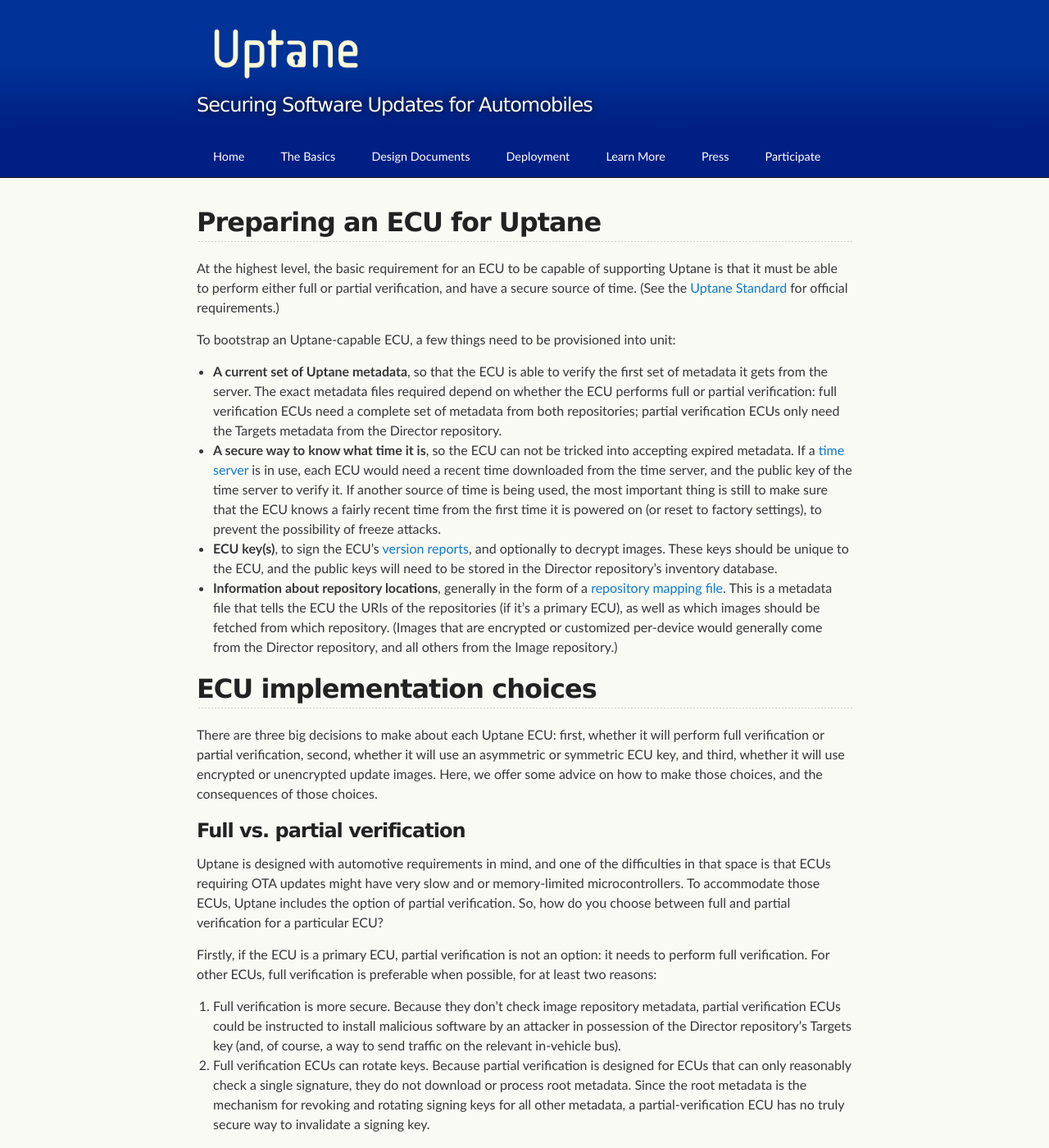
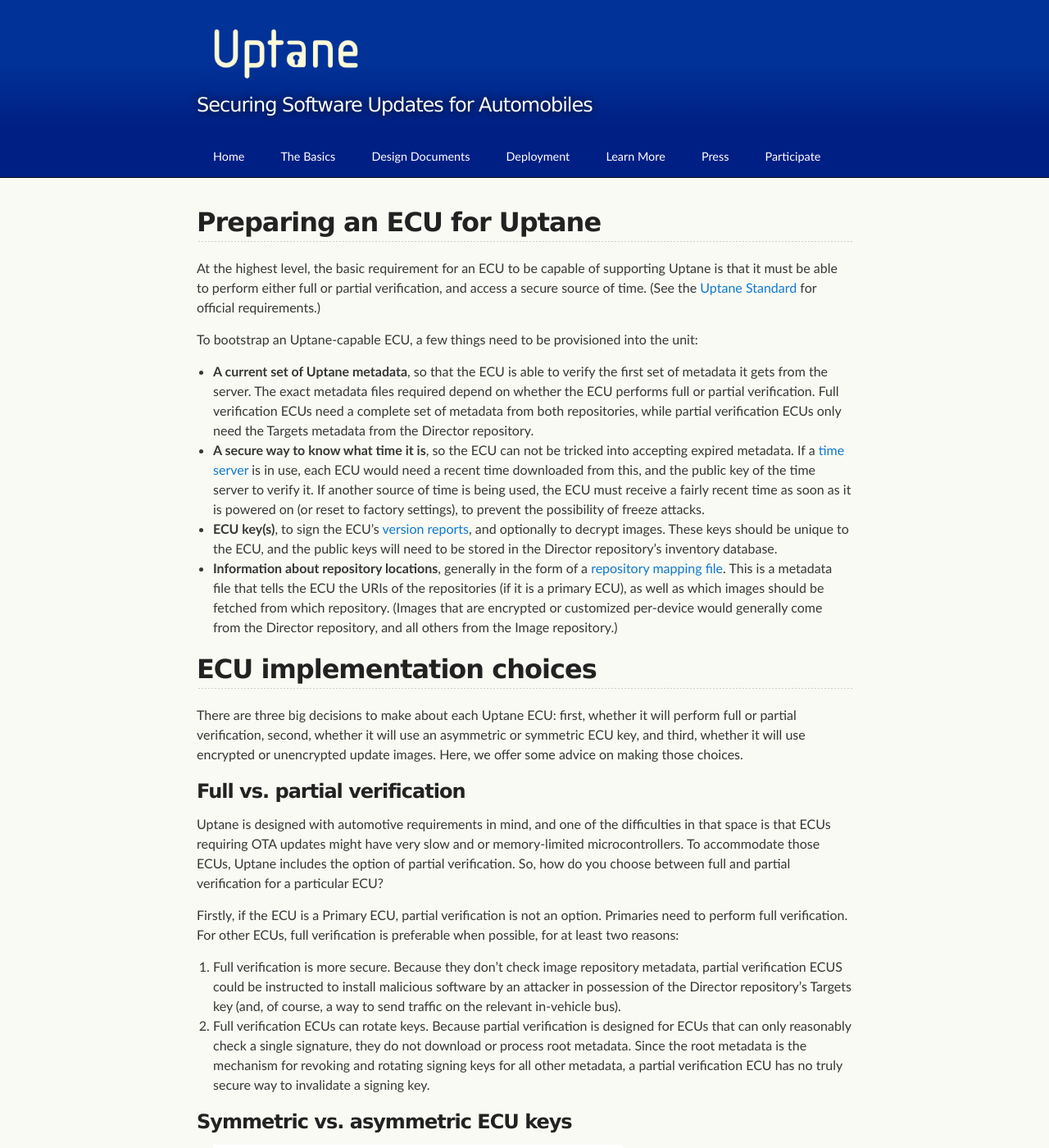
Before and after one commit to uptane/deployment-considerations, a Jekyll site: the page built from ecus.md, in a window 1280 px wide and 1400 px high. Shown: the whole window at 82% size. Built offline with Jekyll 4.4.1, drawn with Linux system fonts in a browser that asks for light colours; our own code applies the rules of GitHub Pages for plain Markdown files; some of the changed text lies outside the part shown.

Commit message:
fixed links
I fixed two broken links and did an editing pass for clarity/tone.

```diff
--- a/ecus.md
+++ b/ecus.md
@@ -5,27 +5,27 @@ css_id: ecus
 
 ## Preparing an ECU for Uptane
 
-At the highest level, the basic requirement for an ECU to be capable of supporting Uptane is that it must be able to perform either full or partial verification, and have a secure source of time. (See the [Uptane Standard](https://uptane.github.io/uptane-standard/uptane-standard.html#build-time-prerequisite-requirements-for-ecus) for official requirements.)
+At the highest level, the basic requirement for an ECU to be capable of supporting Uptane is that it must be able to perform either full or partial verification, and access a secure source of time. (See the [Uptane Standard](https://uptane.github.io/uptane-standard/uptane-standard.html#build-time-prerequisite-requirements-for-ecus) for official requirements.)
 
-To bootstrap an Uptane-capable ECU, a few things need to be provisioned into unit:
+To bootstrap an Uptane-capable ECU, a few things need to be provisioned into the unit:
 
-* **A current set of Uptane metadata**, so that the ECU is able to verify the first set of metadata it gets from the server. The exact metadata files required depend on whether the ECU performs full or partial verification: full verification ECUs need a complete set of metadata from both repositories; partial verification ECUs only need the Targets metadata from the Director repository.
-* **A secure way to know what time it is**, so the ECU can not be tricked into accepting expired metadata. If a [time server](/uptane-standard/uptane-standard.html#time_server) is in use, each ECU would need a recent time downloaded from the time server, and the public key of the time server to verify it. If another source of time is being used, the most important thing is still to make sure that the ECU knows a fairly recent time from the first time it is powered on (or reset to factory settings), to prevent the possibility of freeze attacks.
-* **ECU key(s)**, to sign the ECU's [version reports](/uptane-standard/uptane-standard.html#version_report), and optionally to decrypt images. These keys should be unique to the ECU, and the public keys will need to be stored in the Director repository's inventory database.
-* **Information about repository locations**, generally in the form of a [repository mapping file](/uptane-standard/uptane-standard.html#repo_mapping_meta). This is a metadata file that tells the ECU the URIs of the repositories (if it's a primary ECU), as well as which images should be fetched from which repository. (Images that are encrypted or customized per-device would generally come from the Director repository, and all others from the Image repository.)
+* **A current set of Uptane metadata**, so that the ECU is able to verify the first set of metadata it gets from the server. The exact metadata files required depend on whether the ECU performs full or partial verification. Full verification ECUs need a complete set of metadata from both repositories, while partial verification ECUs only need the Targets metadata from the Director repository.
+* **A secure way to know what time it is**, so the ECU can not be tricked into accepting expired metadata. If a [time server](https://github.com/uptane/deployment-considerations/blob/master/repositories.md#time-server) is in use, each ECU would need a recent time downloaded from this, and the public key of the time server to verify it. If another source of time is being used, the ECU must receive a fairly recent time as soon as it is powered on (or reset to factory settings), to prevent the possibility of freeze attacks.
+* **ECU key(s)**, to sign the ECU's [version reports](https://uptane.github.io/papers/ieee-isto-6100.1.0.0.uptane-standard.html#rfc.section.5.4.1), and optionally to decrypt images. These keys should be unique to the ECU, and the public keys will need to be stored in the Director repository's inventory database.
+* **Information about repository locations**, generally in the form of a [repository mapping file](https://uptane.github.io/papers/ieee-isto-6100.1.0.0.uptane-standard.html#repo_mapping_meta). This is a metadata file that tells the ECU the URIs of the repositories (if it is a primary ECU), as well as which images should be fetched from which repository. (Images that are encrypted or customized per-device would generally come from the Director repository, and all others from the Image repository.)
 
 ## ECU implementation choices
 
-There are three big decisions to make about each Uptane ECU: first, whether it will perform full verification or partial verification, second, whether it will use an asymmetric or symmetric ECU key, and third, whether it will use encrypted or unencrypted update images. Here, we offer some advice on how to make those choices, and the consequences of those choices.
+There are three big decisions to make about each Uptane ECU: first, whether it will perform full or partial verification, second, whether it will use an asymmetric or symmetric ECU key, and third, whether it will use encrypted or unencrypted update images. Here, we offer some advice on making those choices.
 
 ### Full vs. partial verification
 
 Uptane is designed with automotive requirements in mind, and one of the difficulties in that space is that ECUs requiring OTA updates might have very slow and or memory-limited microcontrollers. To accommodate those ECUs, Uptane includes the option of partial verification. So, how do you choose between full and partial verification for a particular ECU?
 
-Firstly, if the ECU is a primary ECU, partial verification is not an option: it needs to perform full verification. For other ECUs, full verification is preferable when possible, for at least two reasons:
+Firstly, if the ECU is a Primary ECU, partial verification is not an option. Primaries need to perform full verification. For other ECUs, full verification is preferable when possible, for at least two reasons:
 
-1. Full verification is more secure. Because they don't check image repository metadata, partial verification ECUs could be instructed to install malicious software by an attacker in possession of the Director repository's Targets key (and, of course, a way to send traffic on the relevant in-vehicle bus).
-2. Full verification ECUs can rotate keys. Because partial verification is designed for ECUs that can only reasonably check a single signature, they do not download or process root metadata. Since the root metadata is the mechanism for revoking and rotating signing keys for all other metadata, a partial-verification ECU has no truly secure way to invalidate a signing key.
+1. Full verification is more secure. Because they don't check image repository metadata, partial verification ECUS could be instructed to install malicious software by an attacker in possession of the Director repository's Targets key (and, of course, a way to send traffic on the relevant in-vehicle bus).
+2. Full verification ECUs can rotate keys. Because partial verification is designed for ECUs that can only reasonably check a single signature, they do not download or process root metadata. Since the root metadata is the mechanism for revoking and rotating signing keys for all other metadata, a partial verification ECU has no truly secure way to invalidate a signing key.
 
 ### Symmetric vs. asymmetric ECU keys
 
@@ -33,7 +33,7 @@ Firstly, if the ECU is a primary ECU, partial verification is not an option: it
 
 **Figure 1.** *An arrangement that an OEM SHOULD use when using symmetric ECU keys.*
 
-ECUs are permitted to use either symmetric or asymmetric keys. This choice is effectively a performance vs. security trade-off: symmetric keys allow for faster cryptographic operations, but expose a larger attack surface because the Director will need online access to the key. Asymmetric ECU keys are not affected by this problem, because the Director only needs access to the ECU's public key.
+ECUs are permitted to use either symmetric or asymmetric keys. This choice is effectively a performance vs. security trade-off. Symmetric keys allow for faster cryptographic operations, but expose a larger attack surface because the Director will need online access to the key. Asymmetric ECU keys are not affected by this problem, because the Director only needs access to the ECU's public key.
 
 Basically, choosing symmetric keys increases the performance of the common case (checking signatures and decrypting images), but makes disaster recovery harder, because a compromised key server could require updating ECU keys on every vehicle.
 
@@ -48,4 +48,4 @@ Unencrypted images should be loaded onto the symmetric key server by some out-of
 
 ## Encryption of images on ECUs
 
-The Director repository may encrypt images if required (see [Section 5.3.2](https://github.com/uptane/uptane-standard/blob/master/uptane-standard.md#director-repository-director_repository)of the Uptane Standard). However, no Uptane implementation should support interactive requests from an ECU for encryption.  Allowing the Target ECU to explicitly request an encrypted image at download time would not only increase the attack surface, but could also be used to turn off encryption. This would make it easy for attackers to reverse engineer unencrypted firmware and steal intellectual property. Only the OEM and its suppliers should determine policy on encrypting particular binaries, and this policy should be configured for use by the Director repository, rather than being toggled by the Target ECU.
+The Director repository may encrypt images if required (see [Section 5.3.2](https://github.com/uptane/uptane-standard/blob/master/uptane-standard.md#director-repository-director_repository) of the Uptane Standard). However, no Uptane implementation should support interactive requests from an ECU for encryption.  Allowing the Target ECU to explicitly request an encrypted image at download time would not only increase the attack surface, but could also be used to turn off encryption. This would make it easy for attackers to reverse engineer unencrypted firmware and steal intellectual property. Only the OEM and its suppliers should determine policy on encrypting particular binaries, and this policy should be configured for use by the Director repository, rather than being toggled by the Target ECU.
```
